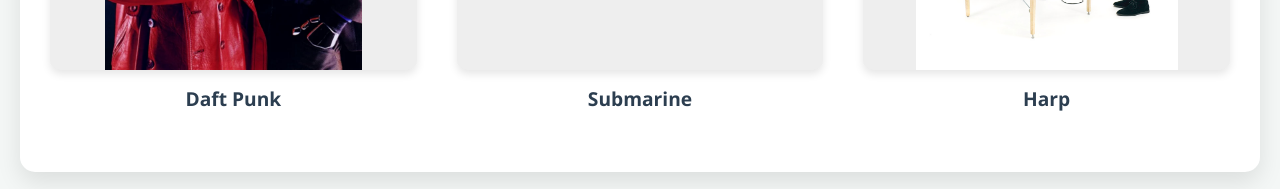
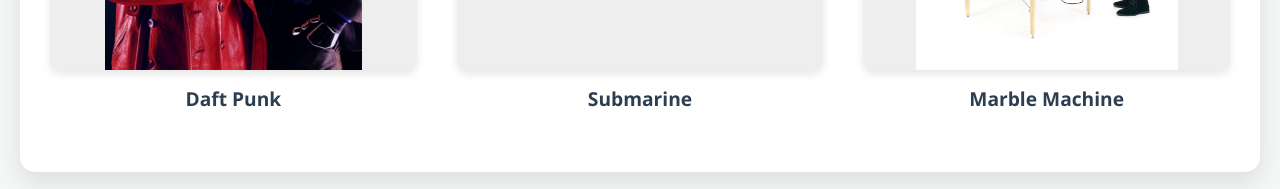
Before and after one commit to AwitSandoy/Website-Portfolio-Awit-Sandoy-, a plain HTML site: page project3.html in a window 1280 px wide. Shown: the part 792-981 px from the top of the page. Drawn offline with Linux system fonts and the light colour scheme.

Commit message:
Replace name-holder "Harp" with "Marble Machine".

```diff
--- a/project3.html
+++ b/project3.html
@@ -98,7 +98,7 @@
             </td>
             <td>
                 <div class="img-container"><img src="MarbleMachine.png" alt="Marble Machine"></div>
-                <div class="caption">Harp</div>
+                <div class="caption">Marble Machine</div>
             </td>
         </tr>
     </table>
```
